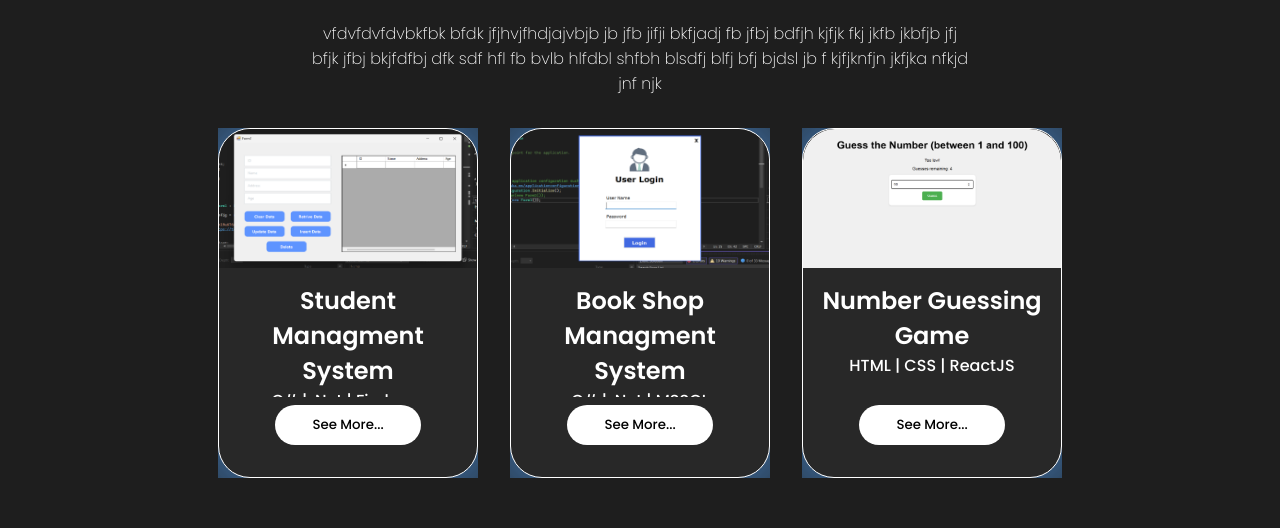
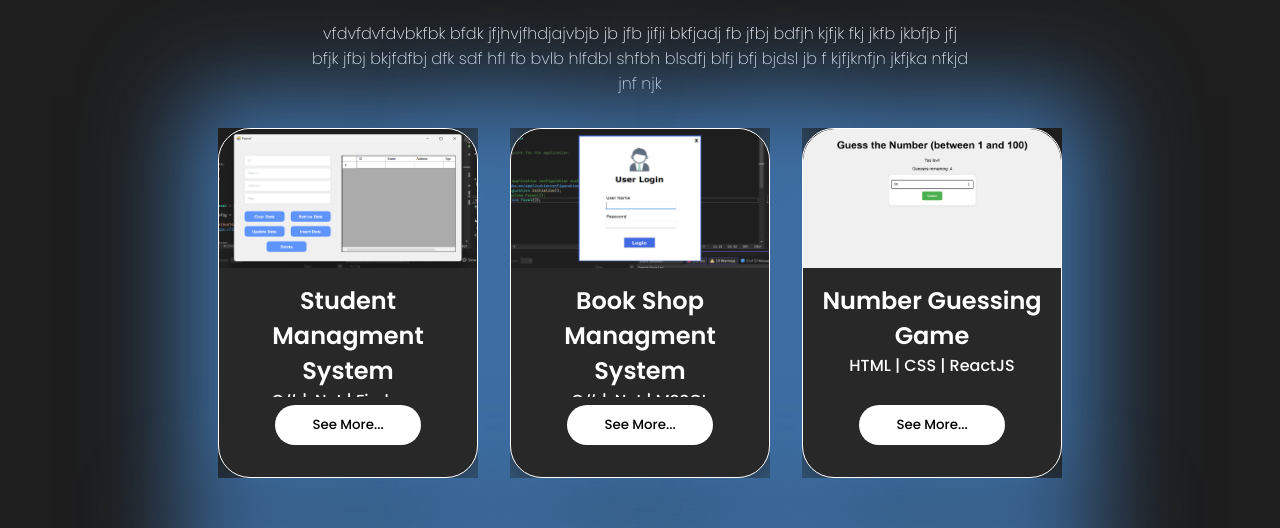
Before and after one commit to SavindaKaveesha/Portfolio, a React (Create React App) app: page / in a window 1280 px wide. Shown: the part 1505-2033 px from the top of the page. Built offline with nearby package versions, Linux system fonts and the light colour scheme.

Commit message:
box shadow

```diff
--- a/src/components/projects/sliding card/SlidingCard.css
+++ b/src/components/projects/sliding card/SlidingCard.css
@@ -3,6 +3,7 @@
     width: 260px;
     height: 350px;
     margin: 2rem 1rem;
+    box-shadow: rgba(72, 135, 202, 0.8) 0 0 90px 33px;
     transition: background 0.3s ease, color 0.3s ease, transform 0.5s ease;
   }
 
@@ -16,7 +17,6 @@
     transform: translateX(0);
     transition: transform 0.5s ease;
     border: 1px solid #ffffff;
-    box-shadow: rgba(72, 135, 202, 0.8) 0 0 90px 33px;
     background: rgb(40, 40, 40);
     border-radius: 2rem;
     overflow: hidden;
```
